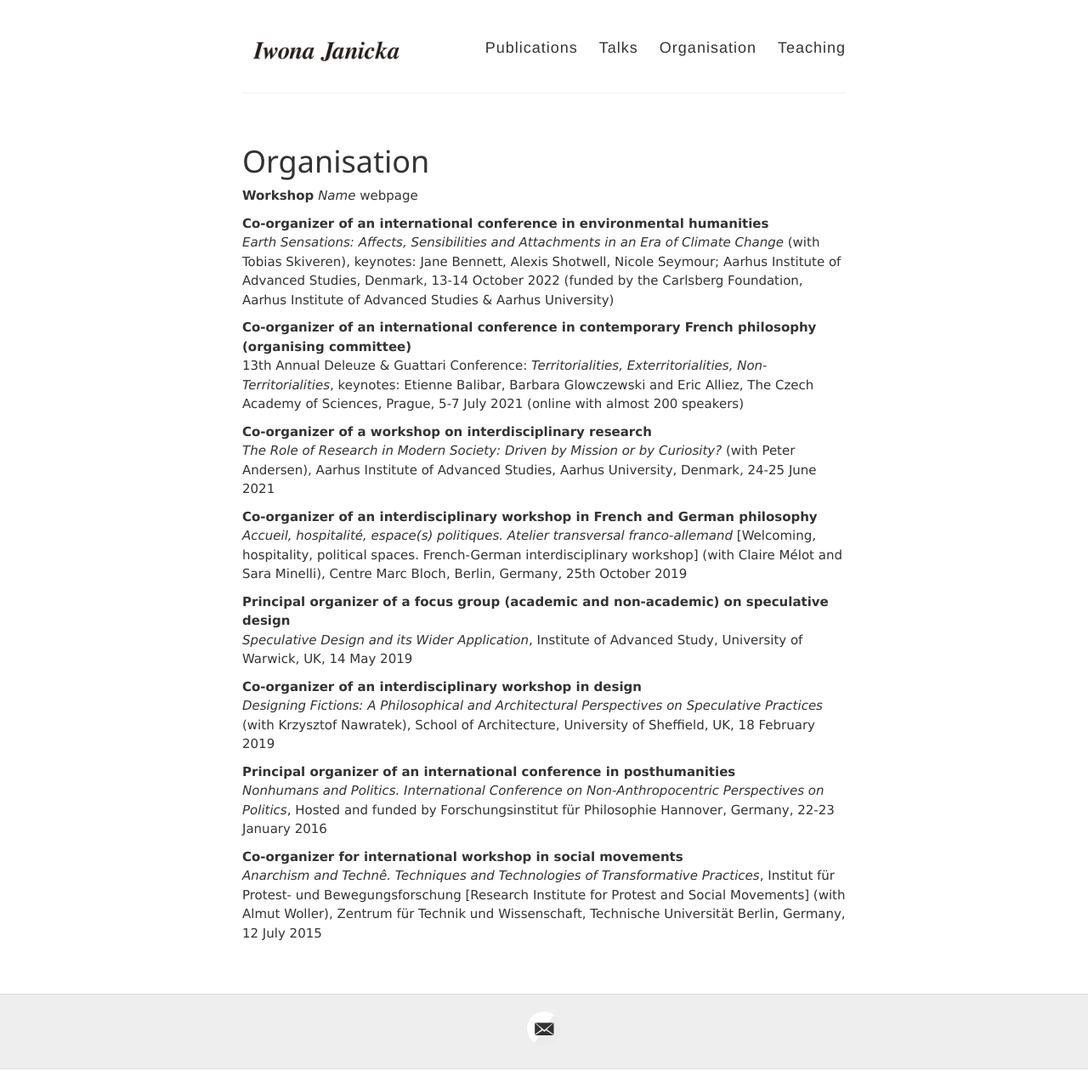
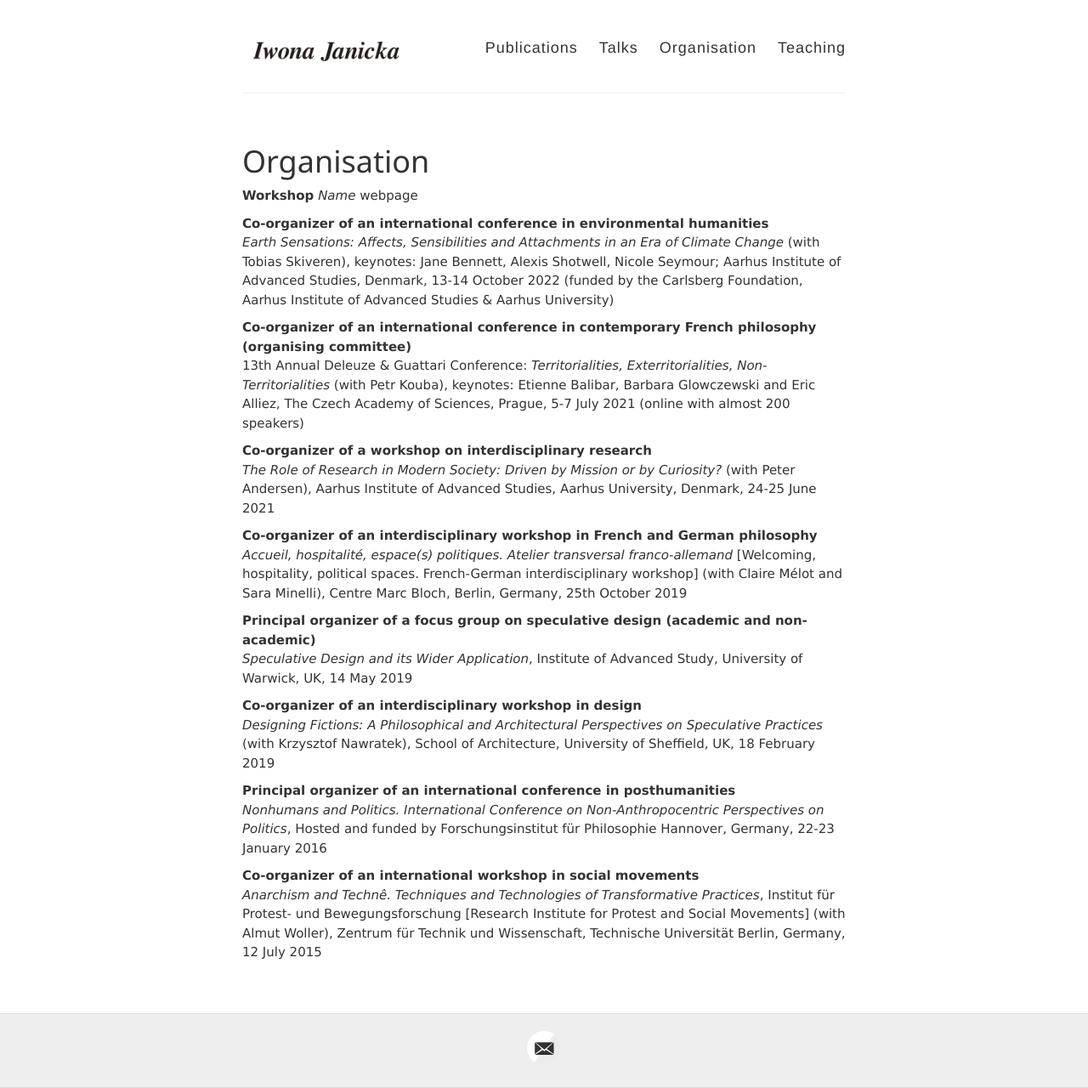
Before and after one commit to IJanicka/IJanicka.github.io, a Jekyll site: the page built from organisation.md, in a window 1280 px wide. Shown: the whole page at 85% size. Built offline with Jekyll 4.4.1, drawn with Linux system fonts in a browser that asks for light colours; before the commit the page ends 1258 px from its top, so only the background shows below that.

Commit message:
Update organisation.md

```diff
--- a/organisation.md
+++ b/organisation.md
@@ -13,7 +13,7 @@ permalink: /organisation/
 
 
 **Co-organizer of an international conference in contemporary French philosophy (organising committee)**<br>
-13th Annual Deleuze & Guattari Conference: *Territorialities, Exterritorialities, Non-Territorialities*, keynotes: Etienne Balibar, Barbara Glowczewski and Eric Alliez, The Czech Academy of Sciences, Prague, 5-7 July 2021 (online with almost 200 speakers)
+13th Annual Deleuze & Guattari Conference: *Territorialities, Exterritorialities, Non-Territorialities* (with Petr Kouba), keynotes: Etienne Balibar, Barbara Glowczewski and Eric Alliez, The Czech Academy of Sciences, Prague, 5-7 July 2021 (online with almost 200 speakers)
 
 
 **Co-organizer of a workshop on interdisciplinary research**<br>
@@ -22,7 +22,7 @@ permalink: /organisation/
 **Co-organizer of an interdisciplinary workshop in French and German philosophy**<br>
 *Accueil, hospitalité, espace(s) politiques. Atelier transversal franco-allemand* [Welcoming, hospitality, political spaces. French-German interdisciplinary workshop] (with Claire Mélot and Sara Minelli), Centre Marc Bloch, Berlin, Germany, 25th October 2019
 
-**Principal organizer of a focus group (academic and non-academic) on speculative design** <br>
+**Principal organizer of a focus group on speculative design (academic and non-academic)** <br>
 *Speculative Design and its Wider Application*, Institute of Advanced Study, University of Warwick, UK, 14 May 2019
 
 **Co-organizer of an interdisciplinary workshop in design**<br>
@@ -31,5 +31,5 @@ permalink: /organisation/
 **Principal organizer of an international conference in posthumanities**<br>
 *Nonhumans and Politics. International Conference on Non-Anthropocentric Perspectives on Politics*, Hosted and funded by Forschungsinstitut für Philosophie Hannover, Germany, 22-23 January 2016
 
-**Co-organizer for international workshop in social movements**<br>
+**Co-organizer of an international workshop in social movements**<br>
 *Anarchism and Technê. Techniques and Technologies of Transformative Practices*, Institut für Protest- und Bewegungsforschung [Research Institute for Protest and Social Movements] (with Almut Woller), Zentrum für Technik und Wissenschaft, Technische Universität Berlin, Germany, 12 July 2015
```
